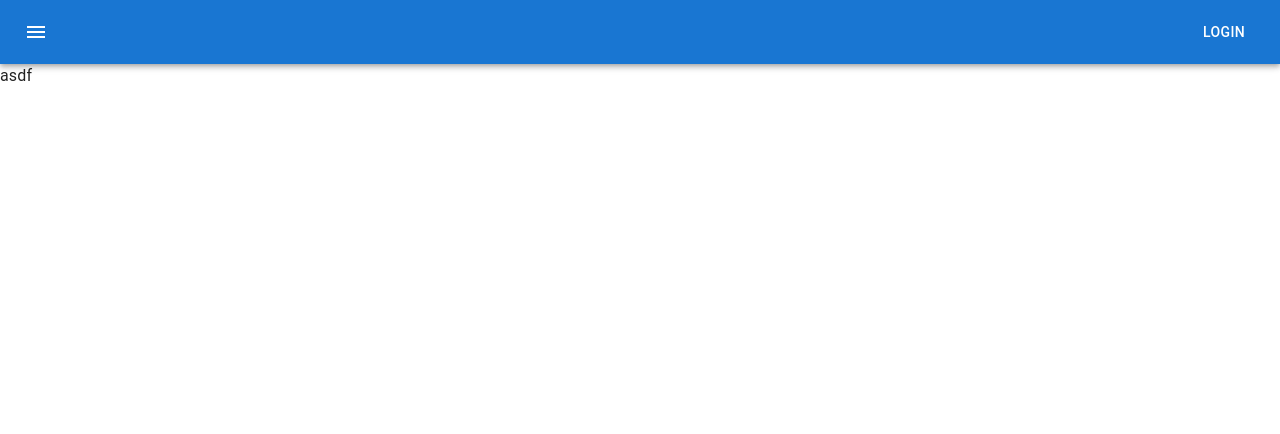
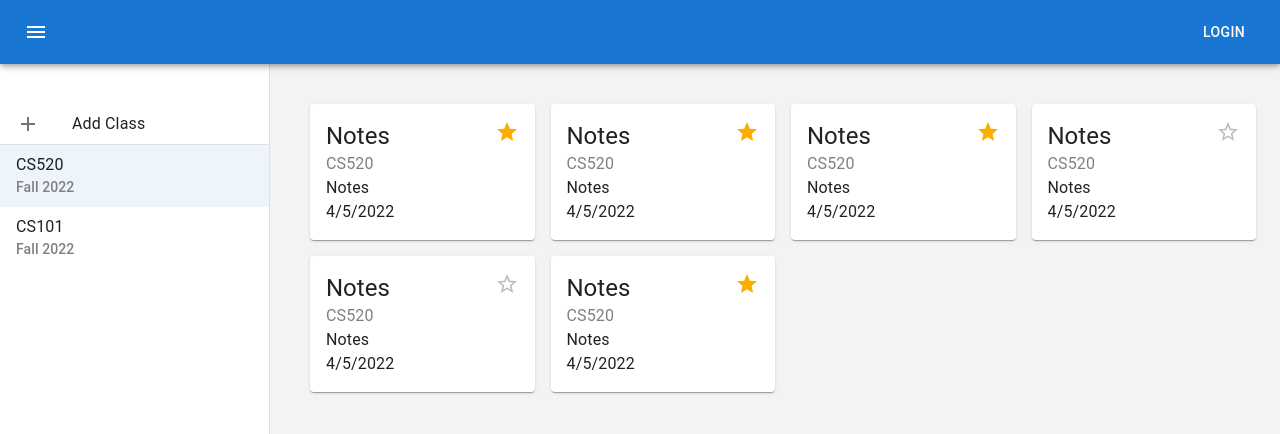
Before and after one commit to Aeluxx/cs520-final, a React (Create React App) app in the folder frontend/: page / in a window 1280 px wide. Shown: the top 434 px of the page. Built offline with nearby package versions, Linux system fonts and the light colour scheme.

Commit message:
Some stuff

```diff
--- a/frontend/src/components/NavBar.tsx
+++ b/frontend/src/components/NavBar.tsx
@@ -1,25 +1,17 @@
-import { AppBar, Box, Button, IconButton, Toolbar, Typography } from '@mui/material'
+import { AppBar, Button, IconButton, Toolbar } from '@mui/material'
 import MenuIcon from '@mui/icons-material/Menu'
 import React from 'react'
 
 export default function NavBar() {
   return (
-    <Box sx={{ flexGrow: 1 }}>
-      <AppBar position="static">
+      <AppBar sx={{ zIndex: theme => theme.zIndex.drawer + 1 }} position='relative'>
         <Toolbar>
-          <IconButton
-            size="large"
-            edge="start"
-            color="inherit"
-            aria-label="menu"
-            sx={{ mr: 2 }}
-          >
+          <IconButton size='large' edge='start' color='inherit' aria-label='menu' sx={{ mr: 2 }}>
             <MenuIcon />
           </IconButton>
-          <div style={{flexGrow: 1}}/>
-          <Button color="inherit">Login</Button>
+          <div style={{ flexGrow: 1 }} />
+          <Button color='inherit'>Login</Button>
         </Toolbar>
       </AppBar>
-    </Box>
   )
 }
--- /dev/null
+++ b/frontend/src/hooks/useAppBarHeight.tsx
@@ -0,0 +1,25 @@
+import { useMediaQuery, useTheme } from '@mui/material'
+
+type MinHeight = {
+  minHeight: number
+}
+
+export default function useAppBarHeight(): number {
+  const {
+    mixins: { toolbar },
+    breakpoints,
+  } = useTheme()
+  const toolbarDesktopQuery = breakpoints.up('sm')
+  const toolbarLandscapeQuery = `${breakpoints.up('xs')} and (orientation: landscape)`
+  const isDesktop = useMediaQuery(toolbarDesktopQuery)
+  const isLandscape = useMediaQuery(toolbarLandscapeQuery)
+  let currentToolbarMinHeight
+  if (isDesktop) {
+    currentToolbarMinHeight = toolbar[toolbarDesktopQuery]
+  } else if (isLandscape) {
+    currentToolbarMinHeight = toolbar[toolbarLandscapeQuery]
+  } else {
+    currentToolbarMinHeight = toolbar
+  }
+  return (currentToolbarMinHeight as MinHeight).minHeight
+}
--- a/frontend/src/pages/Dashboard/Dashboard.tsx
+++ b/frontend/src/pages/Dashboard/Dashboard.tsx
@@ -1,5 +1,77 @@
+import { Box, Grid, Typography } from '@mui/material'
+import useAppBarHeight from '../../hooks/useAppBarHeight'
+import ClassDrawer from './components/ClassDrawer'
+import DocumentCard from './components/DocumentCard'
+import { useNavigate } from 'react-router-dom'
+
 export default function Dashboard() {
+  const documents = [
+    {
+      title: 'Notes',
+      id: '1',
+      course: 'CS520',
+      tags: ['Quiz 2', 'Linear Algebra'],
+      lastUpdated: new Date(Date.now()),
+      favorited: true
+    },
+    {
+      title: 'Notes',
+      id: '2',
+      course: 'CS520',
+      tags: ['Quiz 2', 'Linear Algebra'],
+      lastUpdated: new Date(Date.now()),
+      favorited: true
+    },
+    {
+      title: 'Notes',
+      id: '3',
+      course: 'CS520',
+      tags: ['Quiz 2', 'Linear Algebra'],
+      lastUpdated: new Date(Date.now()),
+      favorited: true
+    },
+    {
+      title: 'Notes',
+      id: '4',
+      course: 'CS520',
+      tags: ['Quiz 2', 'Linear Algebra'],
+      lastUpdated: new Date(Date.now()),
+      favorited: false
+    },
+    {
+      title: 'Notes',
+      id: '5',
+      course: 'CS520',
+      tags: ['Quiz 2', 'Linear Algebra'],
+      lastUpdated: new Date(Date.now()),
+      favorited: false
+    },
+    {
+      title: 'Notes',
+      id: '6',
+      course: 'CS520',
+      tags: ['Quiz 2', 'Linear Algebra'],
+      lastUpdated: new Date(Date.now()),
+      favorited: true
+    },
+  ]
+  const appBarHeight = useAppBarHeight()
   return (
-    <div>asdf</div>
+    <Box style={{ backgroundColor: '#f3f3f3', height: `calc(100vh - ${appBarHeight}px)` }}>
+      <ClassDrawer width={270} />
+      {/* Requires margin to account for width of drawer */}
+      <div style={{ display: 'flex', marginLeft: '270px' }}>
+        <Grid m={3} spacing={2} container>
+          {documents.map((document) => {
+            return (
+              <Grid item xs={12} sm={6} md={4} lg={3}>
+                <DocumentCard document={document}/>
+              </Grid>
+            )
+          })}
+        </Grid>
+        {/* <Typography sx={{ backgroundColor: 'pink' }}>asdf</Typography> */}
+      </div>
+    </Box>
   )
 }
--- /dev/null
+++ b/frontend/src/pages/Dashboard/components/ClassDrawer.tsx
@@ -0,0 +1,69 @@
+import { Drawer, ListItemButton, List, Typography, ListItemIcon, Divider } from '@mui/material'
+import AddIcon from '@mui/icons-material/Add'
+import { Box } from '@mui/system'
+
+interface ClassDrawerProps {
+  width?: number
+}
+
+export default function ClassDrawer(props: ClassDrawerProps) {
+  const width = props?.width || 270
+
+  type ClassTabProps = {
+    name: string
+    semester: string
+    selected: boolean
+  }
+  const ClassTab = (props: ClassTabProps) => {
+    const { name, semester, selected } = props
+    return (
+      <ListItemButton selected={selected}>
+        <Box>
+          <Typography display='block'>{name}</Typography>
+          <Typography variant='subtitle2' color='GrayText'>{semester}</Typography>
+        </Box>
+      </ListItemButton>
+    )
+  }
+
+  const classes = [
+    {
+      name: 'CS520',
+      semester: 'Fall 2022',
+    },
+    {
+      name: 'CS101',
+      semester: 'Fall 2022',
+    },
+  ]
+  return (
+    <Drawer
+      sx={{
+        '& .MuiDrawer-paper': {
+          width: width,
+          boxSizing: 'border-box',
+          pt: 12,
+        },
+      }}
+      anchor='left'
+      variant='permanent'>
+      <List>
+        <ListItemButton>
+          <ListItemIcon>
+            <AddIcon />
+          </ListItemIcon>
+          Add Class
+        </ListItemButton>
+        <Divider/>
+        {classes.map(({ name, semester }, i) => (
+          <ClassTab
+            // TODO: Actually show when it is selected, not just the first class
+            selected={i === 0}
+            name={name}
+            semester={semester}
+          />
+        ))}
+      </List>
+    </Drawer>
+  )
+}
--- /dev/null
+++ b/frontend/src/pages/Dashboard/components/DocumentCard.tsx
@@ -0,0 +1,50 @@
+import { Card, CardActionArea, Rating, Typography } from '@mui/material'
+import { Box } from '@mui/system'
+import { useNavigate } from 'react-router-dom'
+
+type DocumentType = {
+  title: string
+  id: string
+  course: string
+  tags?: string[]
+  lastUpdated: Date
+  favorited: boolean
+}
+
+type DocumentCardProps = {
+  document: DocumentType
+}
+
+type FavoriteIconProps = {
+  checked: boolean
+  onClick: (checked: boolean) => any
+}
+const FavoriteIcon = (props: FavoriteIconProps) => {
+  const { checked, onClick } = props
+  return <Rating onChange={(e, val) => onClick(!!val)} max={1} value={checked ? 1 : 0}/>
+}
+
+export default function DocumentCard(props: DocumentCardProps) {
+  const { document } = props
+  const { title, course, tags, lastUpdated, favorited, id} = document
+  const navigate = useNavigate()
+  return (
+    <Card>
+      <CardActionArea onClick={() => navigate(`/edit/${id}`)}>
+        <Box sx={{ p: 2 }}>
+          <Box display='flex'>
+            <Typography flexGrow={1} variant='h5'>{title}</Typography>
+            <FavoriteIcon
+              checked={favorited}
+              // TODO: Actually toggle on click
+              onClick={console.log}
+            />
+          </Box>
+          <Typography sx={{ color: 'gray' }}>{course}</Typography>
+          <Typography>{title}</Typography>
+          <Typography>{lastUpdated.toLocaleDateString()}</Typography>
+        </Box>
+      </CardActionArea>
+    </Card>
+  )
+}
```
